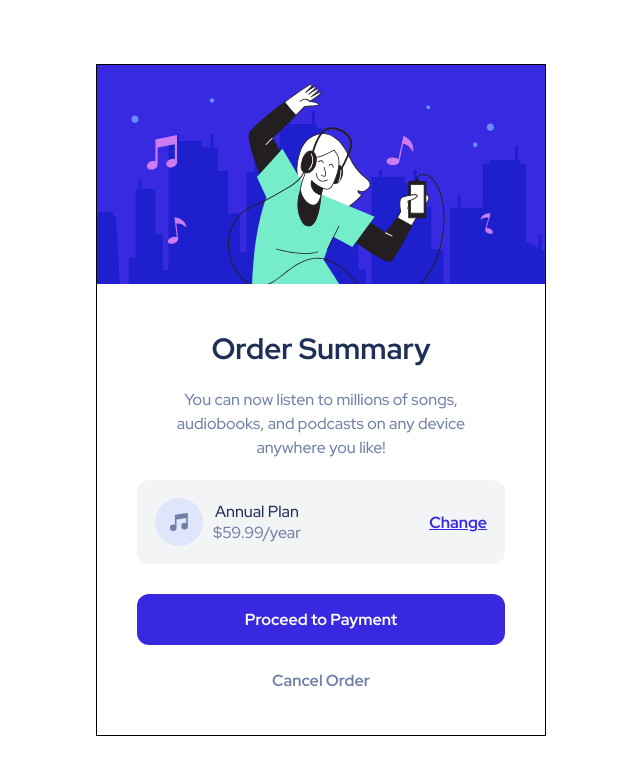
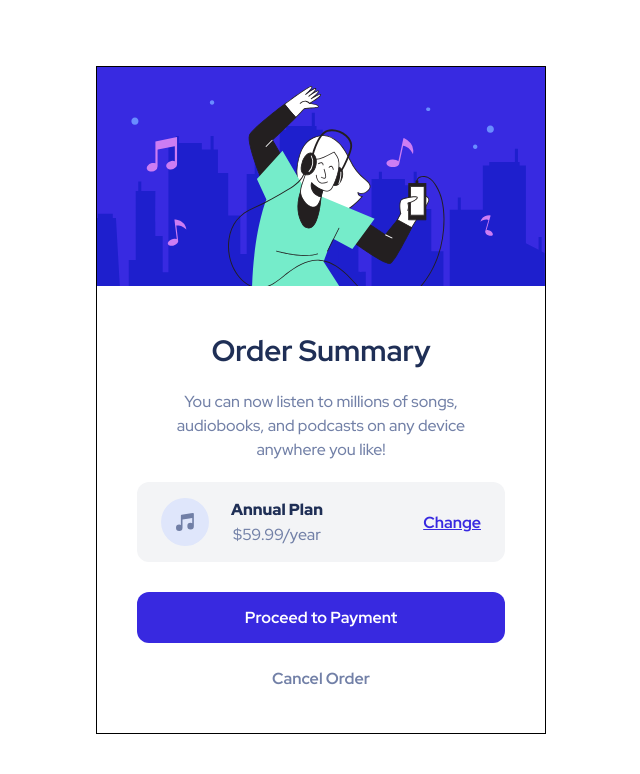
Before and after one commit to h4sitha/Order-summary-frontendmentor, a plain HTML site: page index.html in a window 1280 px wide. Shown: the whole page, without its empty margins (319-959 px from the left). Drawn offline with Linux system fonts and the light colour scheme.

Commit message:
Add more styling to the #premium-plan div

```diff
--- a/style.css
+++ b/style.css
@@ -53,7 +53,7 @@ h1 {
 #premium-plan {
     display: flex;
     gap: 10px;
-    padding: 18px;
+    padding: 16px 24px;
     align-items: center;
     background-color: hsla(223, 47%, 23%, 0.05);
     border-radius: 12px;
@@ -67,10 +67,13 @@ h1 {
 #premium-plan > div {
     display: flex;
     flex-direction: column;
+    margin-left: 12px;
+    gap: 4px;
 }
 
 #premium-plan span:first-of-type {
     color: hsl(223, 47%, 23%);
+    font-weight: 900;
 }
 
 #bottom-half > a {
```
